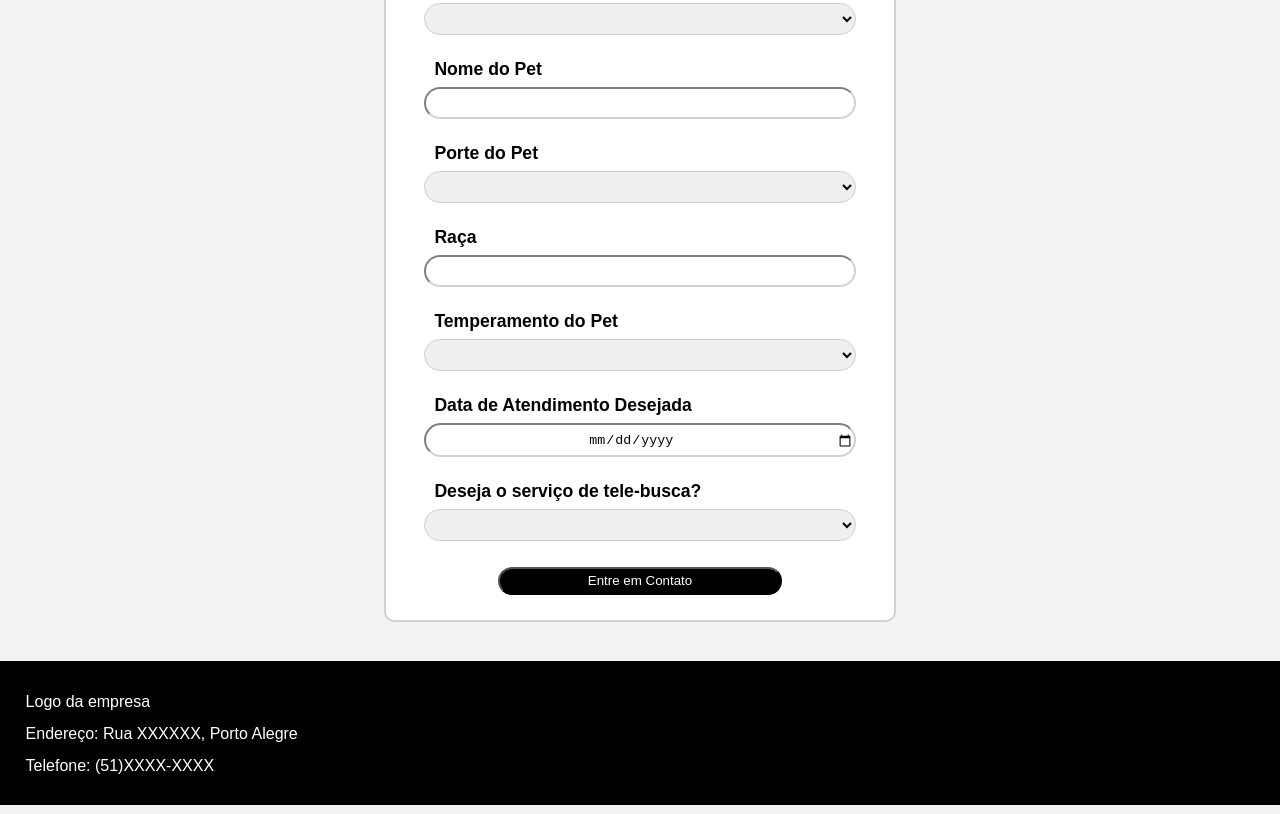
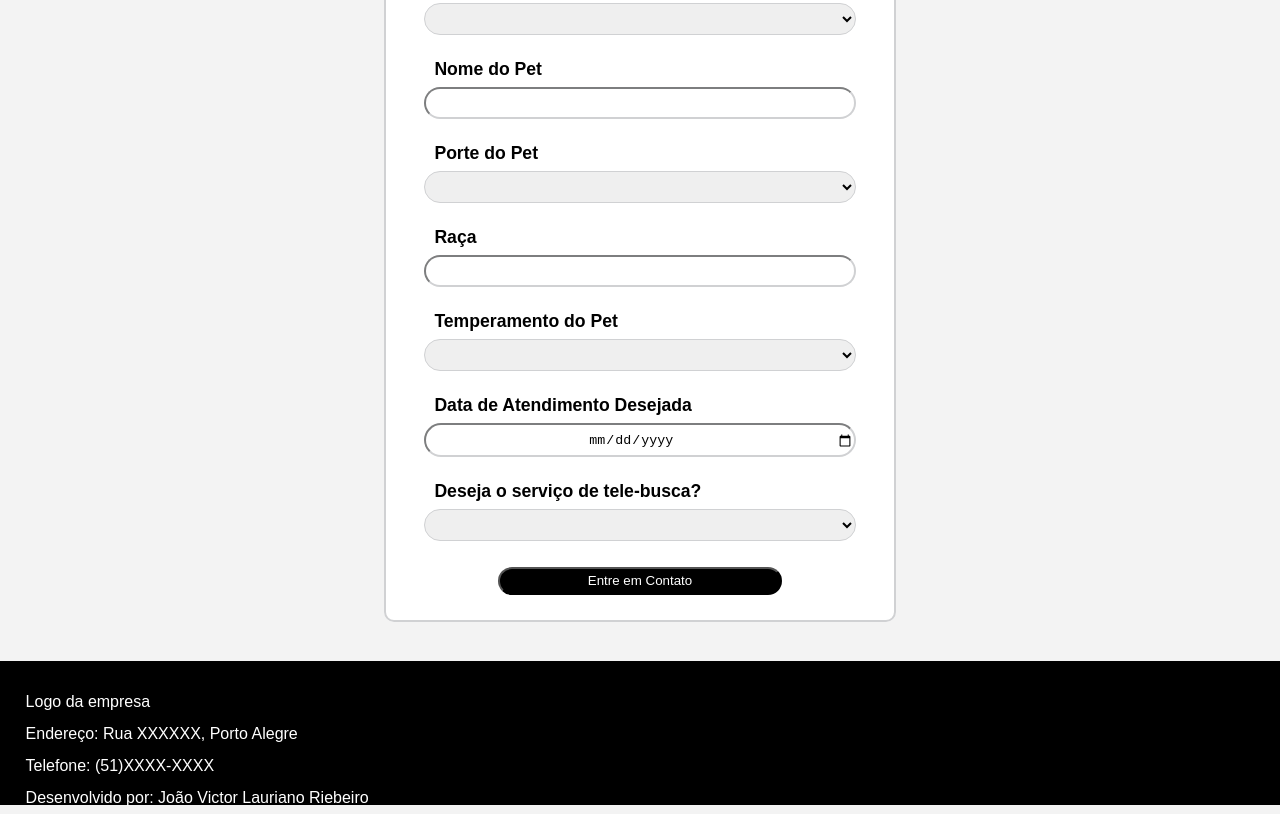
Before and after one commit to joaolauriano/fase-2-fundamentos-de-sistemas-web, a plain HTML site: page index.html in a window 1280 px wide. Shown: the part 2343-3157 px from the top of the page. Drawn offline with Linux system fonts and the light colour scheme.

Commit message:
Ajuste no footer

```diff
--- a/index.html
+++ b/index.html
@@ -242,6 +242,7 @@
                 <p>Logo da empresa</p>
                 <p>Endereço: Rua XXXXXX, Porto Alegre</p>
                 <p>Telefone: (51)XXXX-XXXX</p>
+                <p>Desenvolvido por: João Victor Lauriano Riebeiro</p>
             </div>
         </div>
     </footer>
```
Also changed, not shown: pagina_produto.html (+1 -0 lines).
